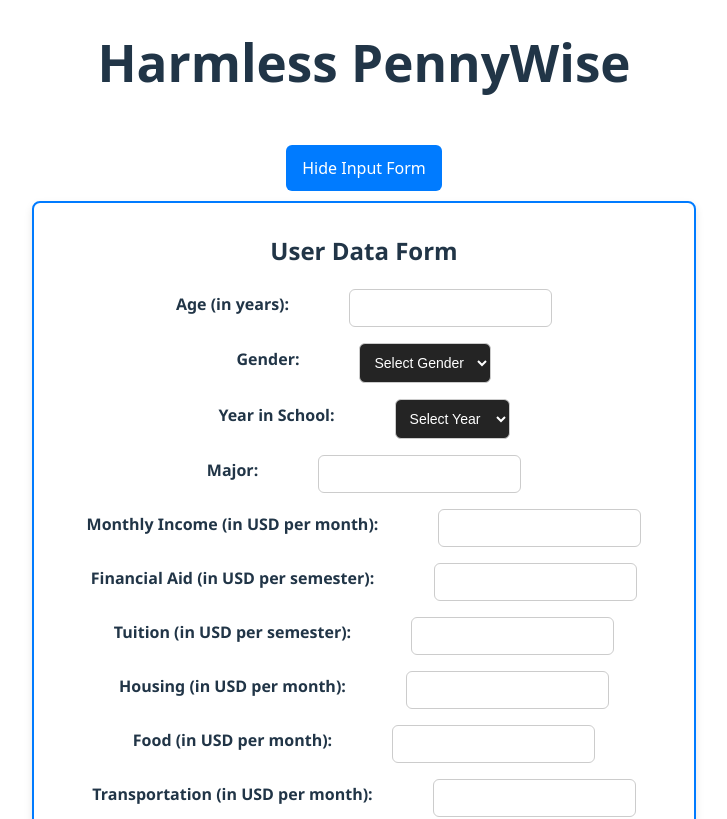
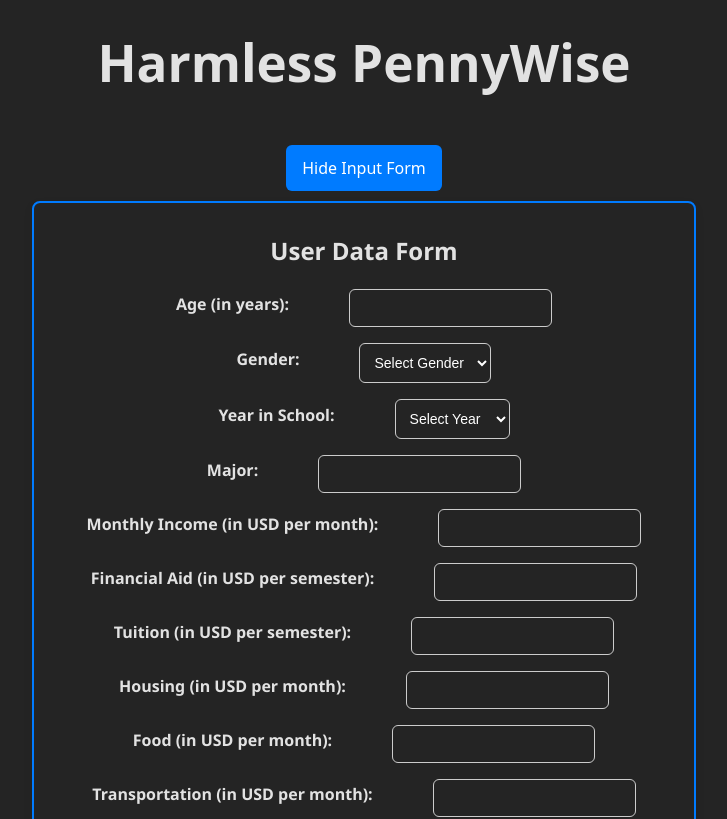
Before and after one commit to srirams1003/harmless_pennywise, a React (Vite) app in the folder harmless_pennywise_frontend/: page / in a window 1280 px wide. Shown: the top 819 px of the page, without its empty margins (276-1003 px from the left). Built offline with nearby package versions, Linux system fonts and the light colour scheme.

Commit message:
fixed adapting to light theme issue

```diff
--- a/harmless_pennywise_frontend/src/index.css
+++ b/harmless_pennywise_frontend/src/index.css
@@ -3,7 +3,7 @@
 	line-height: 1.5;
 	font-weight: 400;
 
-	/* color-scheme: light dark; */
+	/* color-scheme: dark light; */
 	color: rgba(255, 255, 255, 0.87);
 	background-color: #242424;
 
@@ -55,15 +55,15 @@ button:focus-visible {
 	outline: 4px auto -webkit-focus-ring-color;
 }
 
-@media (prefers-color-scheme: light) {
-	:root {
-		color: #213547;
-		background-color: #ffffff;
-	}
-	a:hover {
-		color: #747bff;
-	}
-	button {
-		background-color: #f9f9f9;
-	}
-}
+/* @media (prefers-color-scheme: light) { */
+/* 	:root { */
+/* 		color: #213547; */
+/* 		background-color: #ffffff; */
+/* 	} */
+/* 	a:hover { */
+/* 		color: #747bff; */
+/* 	} */
+/* 	button { */
+/* 		background-color: #f9f9f9; */
+/* 	} */
+/* } */
```
